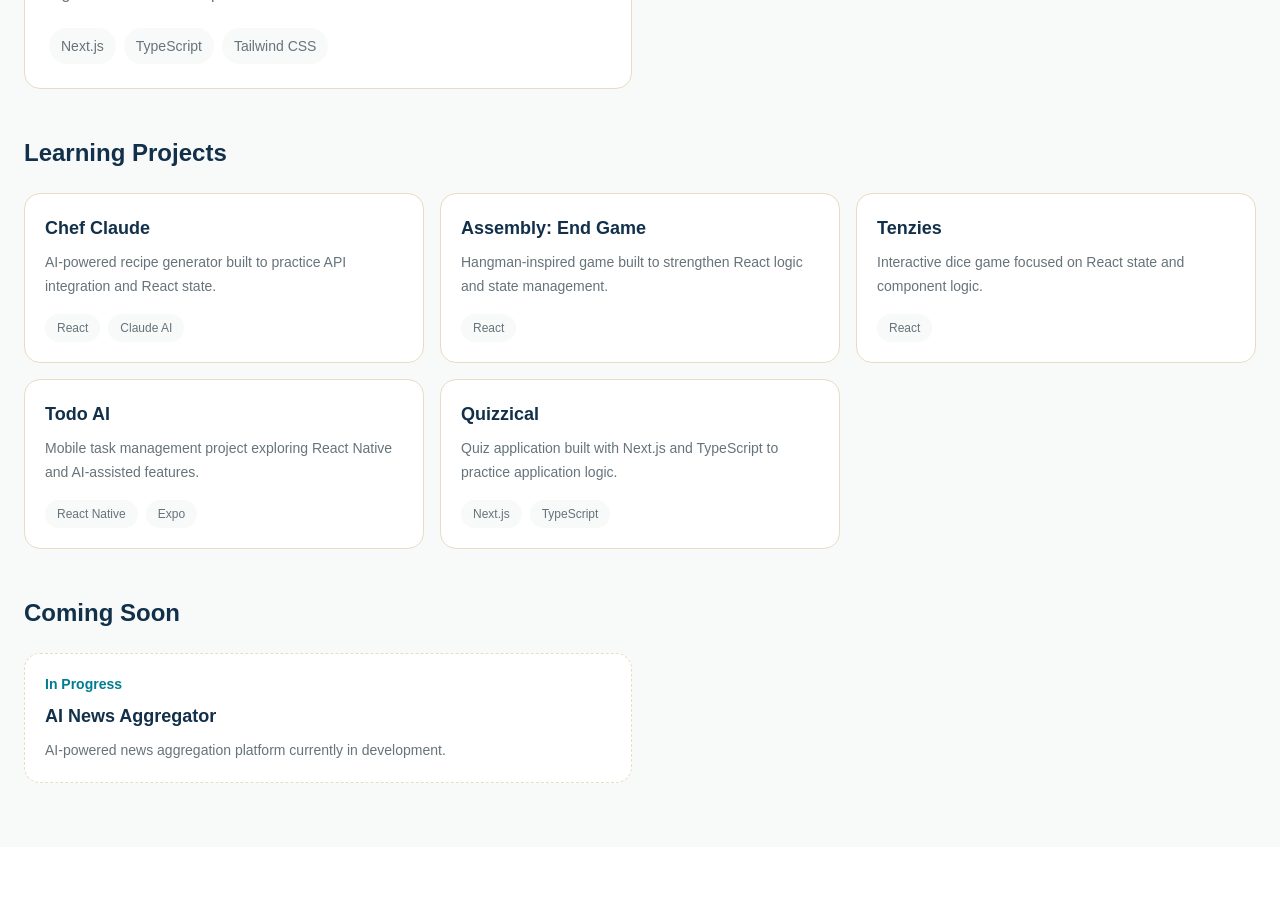
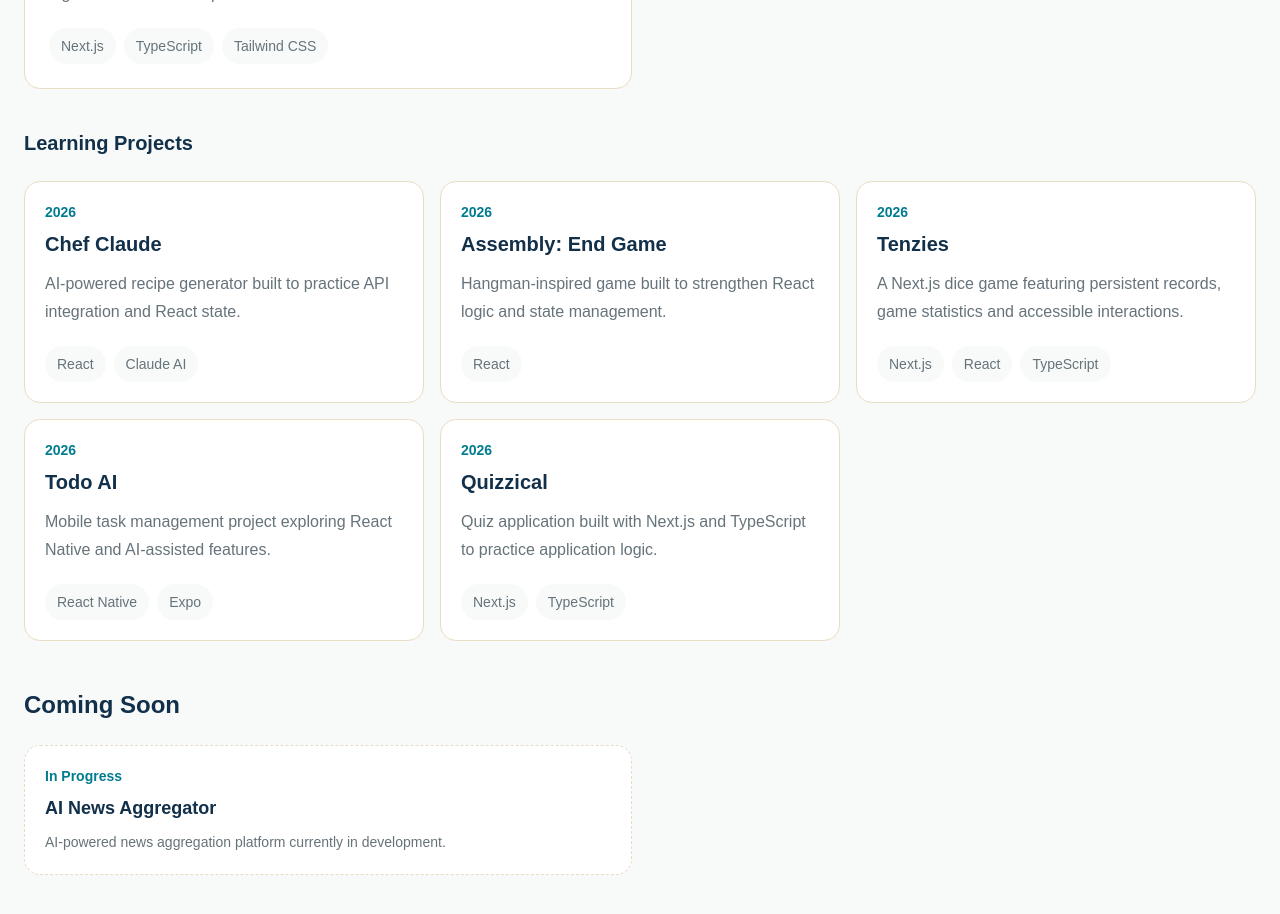
Before and after one commit to Pikero-bx33/guillaume-portfolio, a Next.js app: page /en in a window 1280 px wide. Shown: the part 3660-4574 px from the top of the page. Built offline with nearby package versions, Linux system fonts and the light colour scheme; no server answers.

Commit message:
feat: add Tenzies project case study

```diff
--- a/src/components/sections/projects/LearningProjectCard.tsx
+++ b/src/components/sections/projects/LearningProjectCard.tsx
@@ -1,27 +1,36 @@
+import Link from "next/link";
+
 import type { Project } from "@/types/project";
+import type { Locale } from "@/types/locale";
 
 type LearningProjectCardProps = {
   project: Project;
+  locale: Locale;
 };
 
 export default function LearningProjectCard({
   project,
+  locale,
 }: LearningProjectCardProps) {
-  return (
-    <article className="rounded-2xl border border-sand bg-surface p-5">
-      <h3 className="text-lg font-bold text-deep-blue">
+  const card = (
+    <article className="h-full rounded-2xl border border-sand bg-surface p-5 transition-all duration-300 hover:-translate-y-1 hover:shadow-md">
+      <p className="text-sm font-semibold text-ocean">
+        {project.year}
+      </p>
+
+      <h3 className="mt-2 text-xl font-bold text-deep-blue">
         {project.title}
       </h3>
 
-      <p className="mt-2 text-sm leading-6 text-muted">
+      <p className="mt-3 leading-7 text-muted">
         {project.description}
       </p>
 
-      <ul className="mt-4 flex flex-wrap gap-2">
+      <ul className="mt-5 flex flex-wrap gap-2">
         {project.stack.map((technology) => (
           <li
             key={technology}
-            className="rounded-full bg-background px-3 py-1.5 text-xs font-medium text-muted"
+            className="rounded-full bg-background px-3 py-2 text-sm font-medium text-muted"
           >
             {technology}
           </li>
@@ -29,4 +38,17 @@ export default function LearningProjectCard({
       </ul>
     </article>
   );
+
+  if (!project.hasCaseStudy) {
+    return card;
+  }
+
+  return (
+    <Link
+      href={`/${locale}/projects/${project.slug}`}
+      className="block h-full rounded-2xl focus-visible:outline-none focus-visible:ring-2 focus-visible:ring-ocean focus-visible:ring-offset-4"
+    >
+      {card}
+    </Link>
+  );
 }
--- a/src/components/sections/projects/LearningProjects.tsx
+++ b/src/components/sections/projects/LearningProjects.tsx
@@ -1,27 +1,30 @@
+import type { Locale } from "@/types/locale";
+import type { Project } from "@/types/project";
 import LearningProjectCard from "./LearningProjectCard";
-
-import type { Project } from "@/types/project";
 
 type LearningProjectsProps = {
   projects: Project[];
   title: string;
+  locale: Locale;
 };
 
 export default function LearningProjects({
   projects,
   title,
+  locale,
 }: LearningProjectsProps) {
   return (
-    <div className="mt-12">
-      <h3 className="text-2xl font-bold text-deep-blue">
+    <div className="mt-10">
+      <h3 className="mb-6 text-xl font-bold text-deep-blue">
         {title}
       </h3>
 
-      <div className="mt-6 grid gap-4 sm:grid-cols-2 lg:grid-cols-3">
+      <div className="grid gap-4 md:grid-cols-2 lg:grid-cols-3">
         {projects.map((project) => (
           <LearningProjectCard
             key={project.slug}
             project={project}
+            locale={locale}
           />
         ))}
       </div>
--- a/src/components/sections/projects/Projects.tsx
+++ b/src/components/sections/projects/Projects.tsx
@@ -45,6 +45,7 @@ export default function Projects({ content, locale }: ProjectsProps) {
         <LearningProjects
           projects={learningProjects}
           title={content.learningTitle}
+          locale={locale}
         />
 
         <ComingSoonProjects
--- a/src/data/home/projectsSection.ts
+++ b/src/data/home/projectsSection.ts
@@ -62,10 +62,10 @@ export const projectsContent: Record<Locale, ProjectsSectionContent> = {
         year: 2026,
         title: "Tenzies",
         description:
-          "Interactive dice game focused on React state and component logic.",
-        stack: ["React"],
+          "A Next.js dice game featuring persistent records, game statistics and accessible interactions.",
+        stack: ["Next.js", "React", "TypeScript"],
         status: "learning",
-        hasCaseStudy: false,
+        hasCaseStudy: true,
       },
 
       {
@@ -174,10 +174,10 @@ export const projectsContent: Record<Locale, ProjectsSectionContent> = {
         year: 2026,
         title: "Tenzies",
         description:
-          "Jeu de dés interactif pour travailler le state et la logique des composants React.",
-        stack: ["React"],
+          "Jeu de dés Next.js intégrant statistiques, records persistants et interactions accessibles.",
+        stack: ["Next.js", "React", "TypeScript"],
         status: "learning",
-        hasCaseStudy: false,
+        hasCaseStudy: true,
       },
 
       {
--- a/src/data/projects/index.ts
+++ b/src/data/projects/index.ts
@@ -4,6 +4,7 @@ import type { ProjectDetails } from "@/types/projectDetails";
 import { printForgeProject } from "./printforge";
 import { ecoProfsProject } from "./ecoprofs";
 import { portfolioProject } from "./portfolio";
+import { tenziesProject } from "./tenzies";
 
 export const projects: Record<
   string,
@@ -12,4 +13,5 @@ export const projects: Record<
   printforge: printForgeProject,
   ecoprofs: ecoProfsProject,
   portfolio: portfolioProject,
+  tenzies: tenziesProject,
 };
--- /dev/null
+++ b/src/data/projects/tenzies.ts
@@ -0,0 +1,164 @@
+import type { Locale } from "@/types/locale";
+import type { ProjectDetails } from "@/types/projectDetails";
+
+export const tenziesProject: Record<Locale, ProjectDetails> = {
+  en: {
+    slug: "tenzies",
+    title: "Tenzies",
+    role: "Solo Developer",
+    duration: "2026",
+    status: "Completed",
+
+    subtitle:
+      "An interactive dice game refactored from React into a structured Next.js and TypeScript application.",
+
+    overview: [
+      "Tenzies started as a small React project completed during the Scrimba React course.",
+      "The original version focused on state management, immutable updates, component communication and basic game logic.",
+      "I later refactored the application with Next.js and TypeScript, improved its component architecture and added game statistics, persistent records, accessibility improvements and responsive styling.",
+    ],
+
+    objectives: [
+      "Consolidate core React state-management concepts.",
+      "Migrate an existing React project to Next.js and TypeScript.",
+      "Separate game logic, types and presentation.",
+      "Add persistent game statistics.",
+      "Improve accessibility and responsive design.",
+    ],
+
+    techStack: [
+      "Next.js",
+      "React",
+      "TypeScript",
+      "CSS",
+      "App Router",
+      "Local Storage",
+    ],
+
+    keyFeatures: [
+      "Interactive ten-dice game.",
+      "Ability to hold and release individual dice.",
+      "Automatic victory detection.",
+      "Roll counter and game timer.",
+      "Persistent best time and lowest roll count.",
+      "Confetti victory animation.",
+      "Responsive interface and accessible controls.",
+    ],
+
+    architecture: [
+      "Next.js App Router handles the application structure and page rendering.",
+      "The interactive game is isolated in a Client Component.",
+      "A client-only wrapper prevents hydration inconsistencies caused by randomly generated dice values.",
+      "Typed reusable components separate the dice, statistics and main game interface.",
+      "Shared utilities manage dice generation and immutable roll updates.",
+      "Browser localStorage persists the player's best records.",
+    ],
+
+    challenges: [
+      "Migrating randomly generated state without causing server and client hydration inconsistencies.",
+      "Coordinating the timer, victory detection and game reset logic.",
+      "Persisting records without introducing unnecessary state-update effects.",
+      "Keeping state updates immutable while maintaining readable game logic.",
+      "Improving the initial exercise without over-engineering a deliberately simple game.",
+    ],
+
+    lessons: [
+      "Derived values such as the victory state do not always require additional React state.",
+      "State should remain close to the component responsible for controlling it.",
+      "Side effects must be separated from values calculated during rendering.",
+      "Client-only rendering can be useful when initial UI data depends on browser-generated random values.",
+      "Small learning projects are useful for practising refactoring and architecture decisions.",
+    ],
+
+    nextSteps: [
+      "Add automated tests for the game logic and components.",
+      "Introduce multiple difficulty levels.",
+      "Add dice-roll animations and sound preferences.",
+      "Allow players to reset their local records.",
+      "Explore authenticated player profiles and an online leaderboard.",
+    ],
+
+    githubUrl: "https://github.com/Pikero-bx33/tenzies-next",
+    liveUrl: "https://tenzies-next.vercel.app/",
+  },
+
+  fr: {
+    slug: "tenzies",
+    title: "Tenzies",
+    role: "Développeur solo",
+    duration: "2026",
+    status: "Terminé",
+
+    subtitle:
+      "Jeu de dés interactif refactorisé depuis React vers une application structurée avec Next.js et TypeScript.",
+
+    overview: [
+      "Tenzies était initialement un petit projet React réalisé pendant la formation React de Scrimba.",
+      "La première version permettait de travailler la gestion des états, les mises à jour immuables, la communication entre composants et la logique d'un jeu.",
+      "J'ai ensuite refactorisé l'application avec Next.js et TypeScript, amélioré son architecture et ajouté des statistiques, des records persistants, une meilleure accessibilité et une interface responsive.",
+    ],
+
+    objectives: [
+      "Consolider les concepts fondamentaux de gestion des états avec React.",
+      "Migrer un projet React existant vers Next.js et TypeScript.",
+      "Séparer la logique du jeu, les types et la présentation.",
+      "Ajouter des statistiques persistantes.",
+      "Améliorer l'accessibilité et le responsive design.",
+    ],
+
+    techStack: [
+      "Next.js",
+      "React",
+      "TypeScript",
+      "CSS",
+      "App Router",
+      "Local Storage",
+    ],
+
+    keyFeatures: [
+      "Jeu interactif composé de dix dés.",
+      "Possibilité de conserver ou libérer chaque dé.",
+      "Détection automatique de la victoire.",
+      "Compteur de lancers et chronomètre.",
+      "Meilleur temps et minimum de lancers persistants.",
+      "Animation de confettis après la victoire.",
+      "Interface responsive et contrôles accessibles.",
+    ],
+
+    architecture: [
+      "Next.js App Router gère la structure de l'application et le rendu de la page.",
+      "La logique interactive du jeu est isolée dans un Client Component.",
+      "Un wrapper chargé uniquement côté client évite les incohérences d'hydratation liées aux valeurs aléatoires.",
+      "Des composants TypeScript réutilisables séparent les dés, les statistiques et l'interface principale.",
+      "Des fonctions utilitaires partagées gèrent la génération et la mise à jour immuable des dés.",
+      "Le localStorage du navigateur conserve les meilleurs résultats du joueur.",
+    ],
+
+    challenges: [
+      "Migrer un état généré aléatoirement sans provoquer d'incohérence d'hydratation entre le serveur et le navigateur.",
+      "Coordonner le chronomètre, la détection de victoire et la réinitialisation du jeu.",
+      "Conserver les records sans introduire d'effets provoquant des mises à jour d'état inutiles.",
+      "Maintenir des mises à jour d'état immuables tout en gardant une logique lisible.",
+      "Enrichir un exercice volontairement simple sans créer une architecture excessive.",
+    ],
+
+    lessons: [
+      "Une valeur dérivée comme l'état de victoire ne nécessite pas toujours un état React supplémentaire.",
+      "Un état doit rester proche du composant responsable de son contrôle.",
+      "Les effets de bord doivent être séparés des valeurs calculées pendant le rendu.",
+      "Un chargement uniquement côté client peut être utile lorsque les données initiales reposent sur des valeurs aléatoires.",
+      "Les petits projets d'apprentissage sont particulièrement utiles pour pratiquer le refactoring et les choix d'architecture.",
+    ],
+
+    nextSteps: [
+      "Ajouter des tests automatisés sur la logique du jeu et les composants.",
+      "Introduire plusieurs niveaux de difficulté.",
+      "Ajouter des animations de lancer et des préférences sonores.",
+      "Permettre la réinitialisation des records locaux.",
+      "Explorer des profils authentifiés et un classement en ligne.",
+    ],
+
+    githubUrl: "https://github.com/Pikero-bx33/tenzies-next",
+    liveUrl: "https://tenzies-next.vercel.app/",
+  },
+};
```
Also changed, not shown: 1 other file (tests, documents, lock files or other folders).
